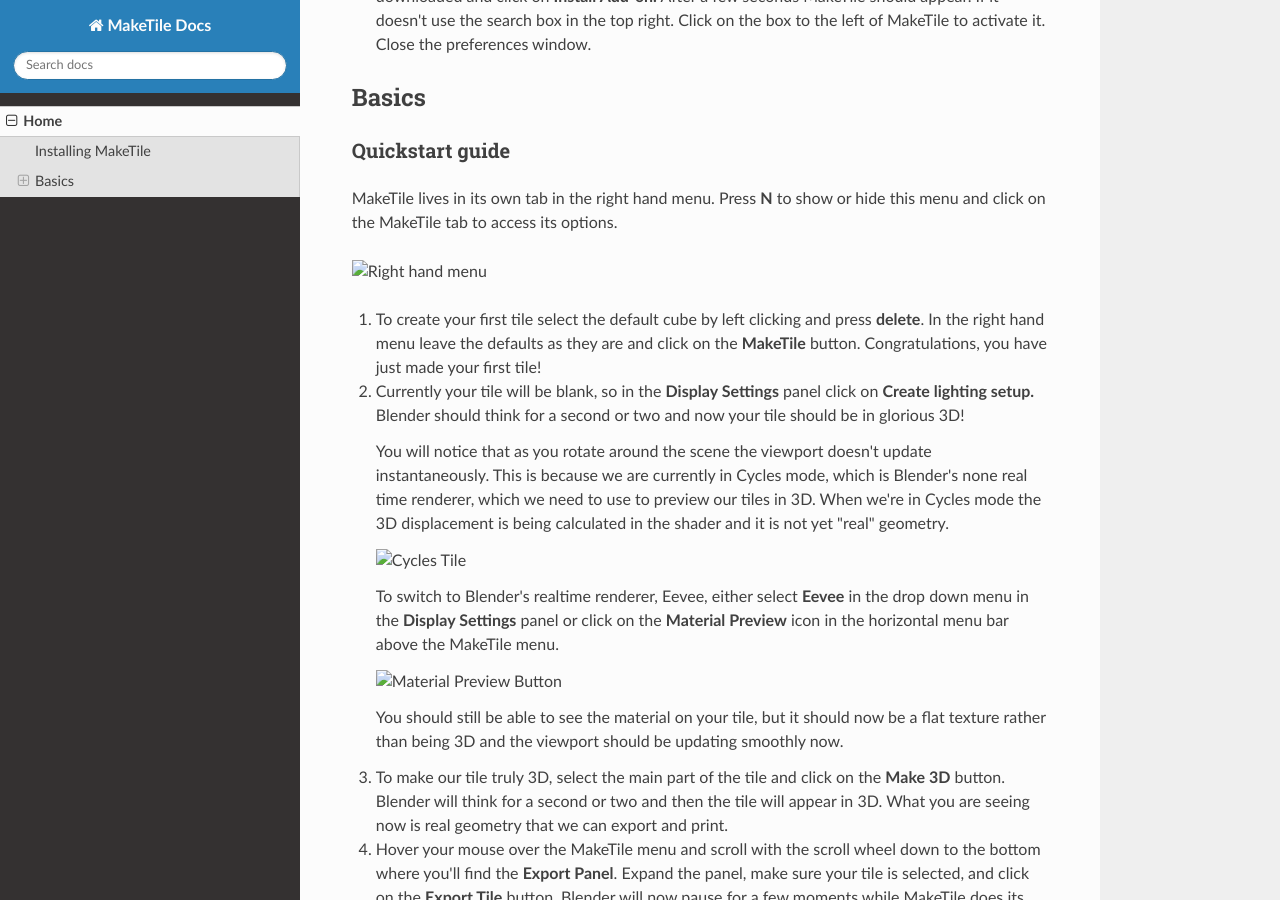
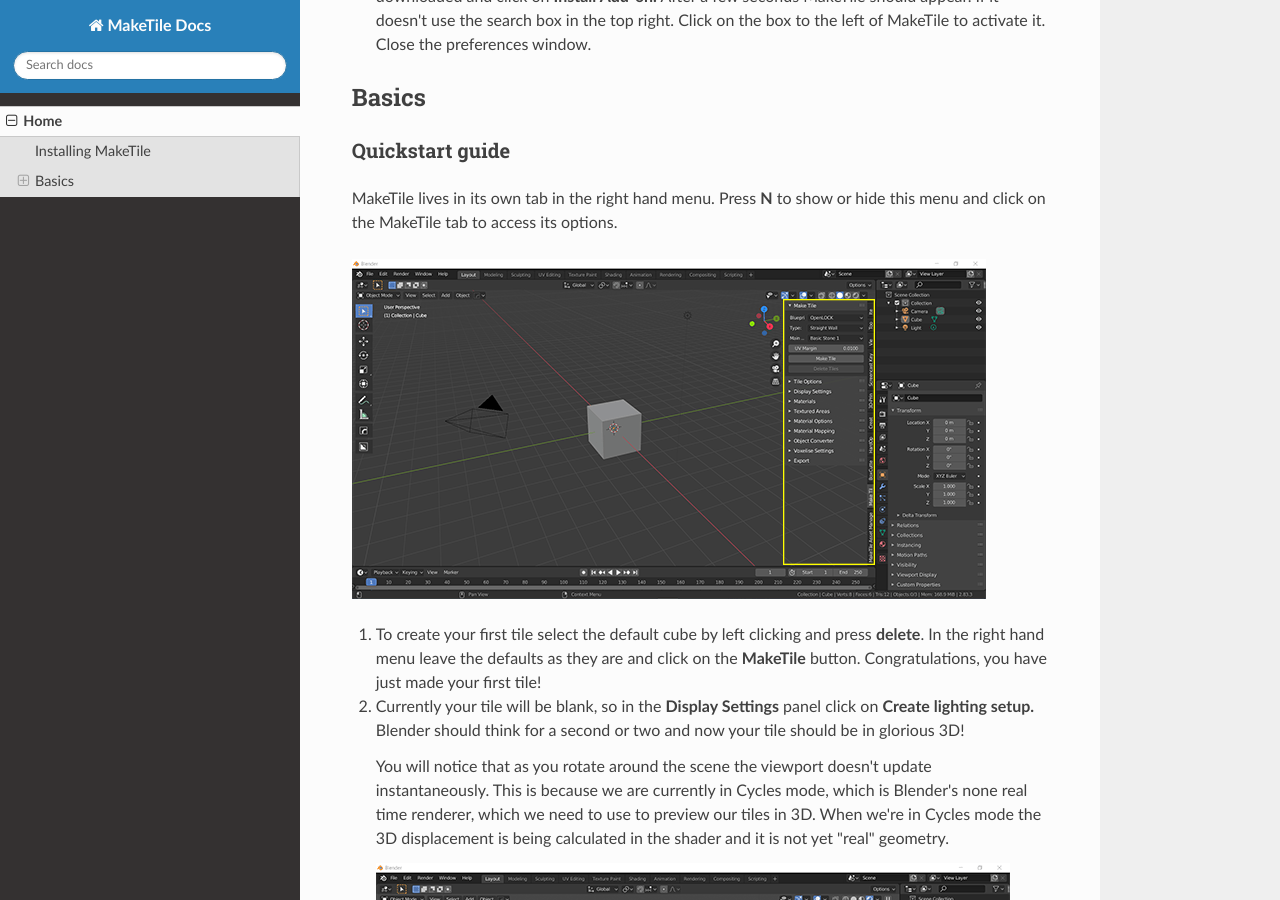
Before and after one commit to richeyrose/make-tile, an MkDocs documentation site: the page built from docs/index.md, in a window 1280 px wide and 900 px high, scrolled down 807 px. Built offline with MkDocs 1.6.1, drawn with Linux system fonts in a browser that asks for light colours; nearby versions of some CDN libraries.

Commit message:
updated docs

```diff
--- a/docs/index.md
+++ b/docs/index.md
@@ -16,18 +16,18 @@ If you back MakeTile on [Kickstarter](https://www.kickstarter.com/projects/modmo
 ### Quickstart guide
 MakeTile lives in its own tab in the right hand menu. Press **N** to show or hide this menu and click on the MakeTile tab to access its options.
 
-![Right hand menu](/docs/images/NMenu.png)
+![Right hand menu](./images/NMenu.png)
 
 1. To create your first tile select the default cube by left clicking and press **delete**. In the right hand menu leave the defaults as they are and click on the **MakeTile** button. Congratulations, you have just made your first tile!
 2. Currently your tile will be blank, so in the **Display Settings** panel click on **Create lighting setup.** Blender should think for a second or two and now your tile should be in glorious 3D!
 
     You will notice that as you rotate around the scene the viewport doesn't update instantaneously. This is because we are currently in Cycles mode, which is Blender's none real time renderer, which we need to use to preview our tiles in 3D. When we're in Cycles mode the 3D displacement is being calculated in the shader and it is not yet "real" geometry.
 
-    ![Cycles Tile](/docs/images/CyclesTile.png)
+    ![Cycles Tile](./images/CyclesTile.png)
 
     To switch to Blender's realtime renderer, Eevee, either select **Eevee** in the drop down menu in the **Display Settings** panel or click on the **Material Preview** icon in the horizontal menu bar above the MakeTile menu.
 
-    ![Material Preview Button](/docs/images/MaterialPreviewButton.png)
+    ![Material Preview Button](./images/MaterialPreviewButton.png)
 
     You should still be able to see the material on your tile, but it should now be a flat texture rather than being 3D and the viewport should be updating smoothly now.
 
```
